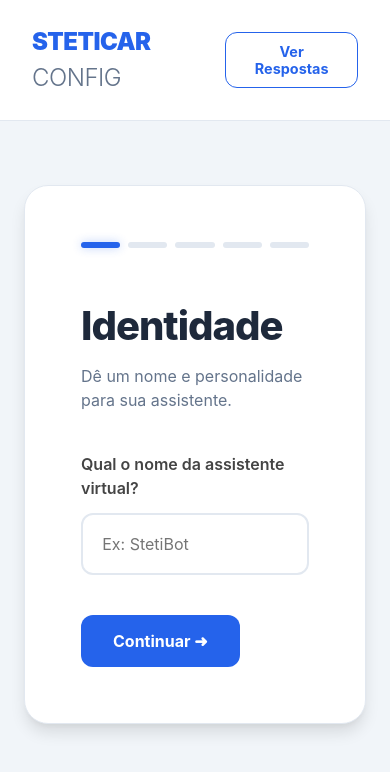
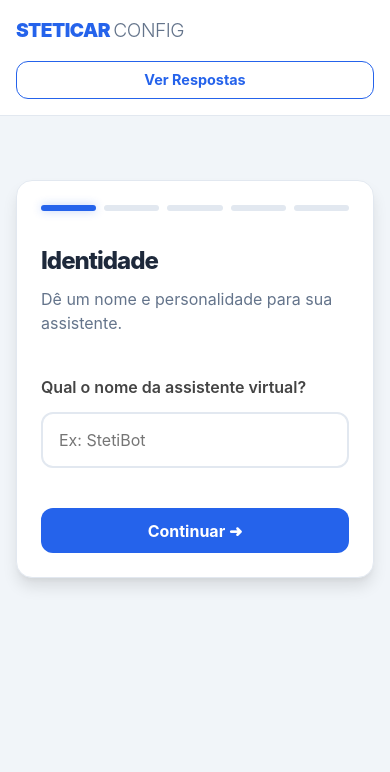
Before and after one commit to wendelwrlddd/perguntas, a React (Vite) app: page / in a window 390 px wide. Shown: the top 772 px of the page. Built offline with nearby package versions, Linux system fonts and the light colour scheme.

Commit message:
UI: Full mobile responsiveness with media queries

```diff
--- a/src/components/Dashboard.jsx
+++ b/src/components/Dashboard.jsx
@@ -12,12 +12,12 @@ const Dashboard = ({ setView }) => {
 
     return (
         <div className="dashboard-container animate-fade-up">
-            <div style={{ display: 'flex', justifyContent: 'space-between', alignItems: 'center', marginBottom: '3rem' }}>
+            <div className="dashboard-header">
                 <div>
-                    <h1 style={{ color: 'var(--text-primary)', fontSize: '2.5rem', fontWeight: '800', letterSpacing: '-1px' }}>Dashboard</h1>
+                    <h1>Dashboard</h1>
                     <p style={{ color: 'var(--text-secondary)' }}>Resumo das diretrizes configuradas para a IA.</p>
                 </div>
-                <button onClick={() => setView('quiz')} className="cta-button" style={{ background: '#f1f5f9', color: '#1e293b' }}>+ Nova Configuração</button>
+                <button onClick={() => setView('quiz')} className="cta-button" style={{ background: '#f1f5f9', color: '#1e293b', width: 'auto' }}>+ Nova Configuração</button>
             </div>
 
             <div style={{ display: 'flex', flexDirection: 'column', gap: '1.5rem' }}>
@@ -44,7 +44,7 @@ const Dashboard = ({ setView }) => {
                                 <h3 style={{ color: 'var(--primary)' }}>{data.bloco1?.nomeAssistente}</h3>
                             </div>
 
-                            <div style={{ display: 'grid', gridTemplateColumns: 'repeat(auto-fit, minmax(200px, 1fr))', gap: '2rem' }}>
+                            <div className="response-grid">
                                 <div style={{ background: '#f8fafc', padding: '1.5rem', borderRadius: '16px' }}>
                                     <h4 style={{ color: '#444', fontSize: '0.8rem', textTransform: 'uppercase', marginBottom: '1rem' }}>Personalidade</h4>
                                     <p style={{ fontWeight: '600' }}>{data.bloco2?.boasVindas}</p>
--- a/src/index.css
+++ b/src/index.css
@@ -169,6 +169,27 @@ nav h2 {
   box-shadow: var(--shadow);
 }
 
+.dashboard-header {
+  display: flex;
+  justify-content: space-between;
+  align-items: center;
+  margin-bottom: 3rem;
+  gap: 1.5rem;
+}
+
+.dashboard-header h1 {
+  color: var(--text-primary);
+  font-size: 2.5rem;
+  font-weight: 800;
+  letter-spacing: -1px;
+}
+
+.response-grid {
+  display: grid;
+  grid-template-columns: repeat(auto-fit, minmax(200px, 1fr));
+  gap: 2rem;
+}
+
 /* Progress Bar */
 .progress-container {
   display: flex;
@@ -188,3 +209,78 @@ nav h2 {
   background: var(--primary);
   box-shadow: 0 0 10px rgba(37, 99, 235, 0.3);
 }
+
+/* --- Responsive Media Queries --- */
+
+@media (max-width: 768px) {
+  .premium-container {
+    padding: 0 1rem;
+  }
+
+  .glass {
+    padding: 2rem !important; /* Force smaller padding on mobile */
+    border-radius: 16px;
+  }
+
+  nav {
+    flex-direction: column;
+    gap: 1rem;
+    padding: 1rem !important;
+    align-items: flex-start !important;
+  }
+
+  nav h2 {
+    font-size: 1.2rem !important;
+  }
+
+  h3 {
+    font-size: 1.8rem !important;
+  }
+
+  .cta-button {
+    width: 100%;
+    padding: 0.8rem 1.5rem;
+  }
+
+  .dashboard-container {
+    padding: 2rem 1rem;
+  }
+
+  .dashboard-header {
+    flex-direction: column;
+    align-items: flex-start;
+    gap: 1.5rem;
+    margin-bottom: 2rem;
+  }
+
+  .dashboard-header h1 {
+    font-size: 1.8rem;
+  }
+
+  .response-grid {
+    grid-template-columns: 1fr;
+    gap: 1.2rem;
+  }
+
+  .response-card {
+    padding: 1.5rem;
+  }
+
+  .progress-container {
+    margin-bottom: 2rem;
+  }
+}
+
+@media (max-width: 480px) {
+  h3 {
+    font-size: 1.5rem !important;
+  }
+
+  .chat-input-field {
+    padding: 1rem;
+  }
+
+  .glass {
+    padding: 1.5rem !important;
+  }
+}
```
